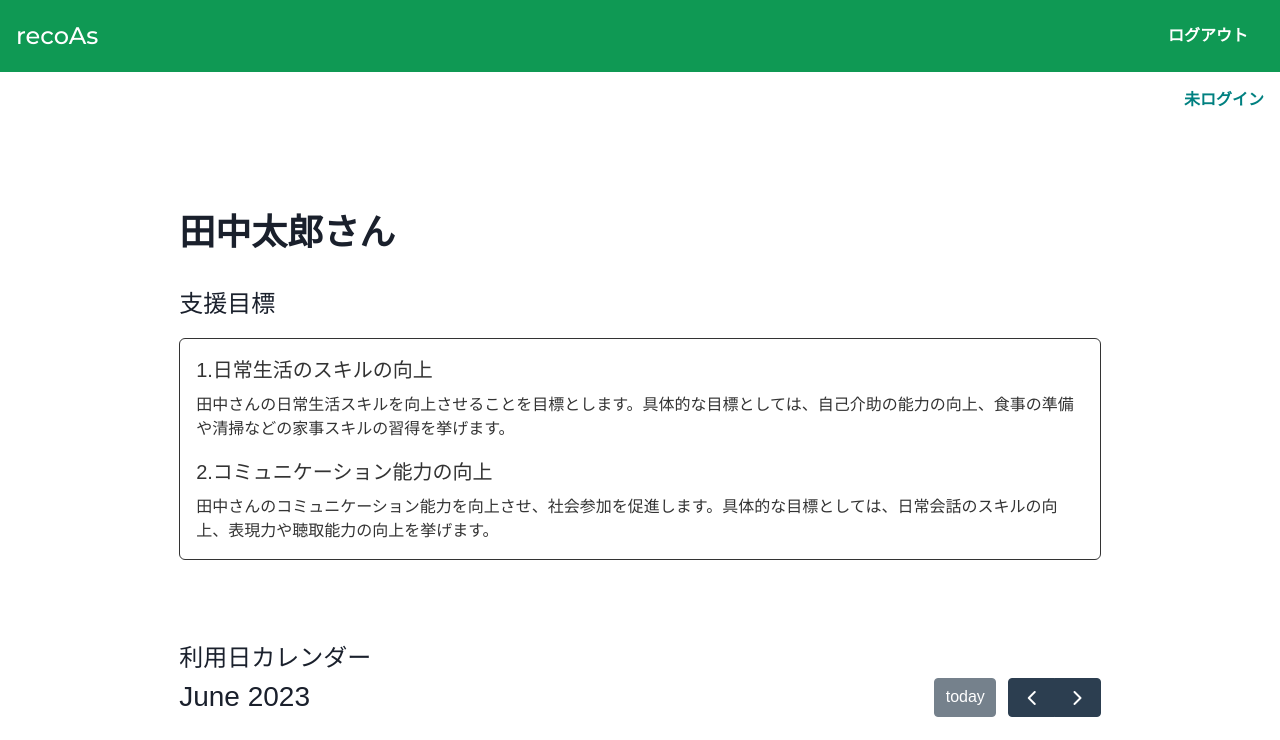
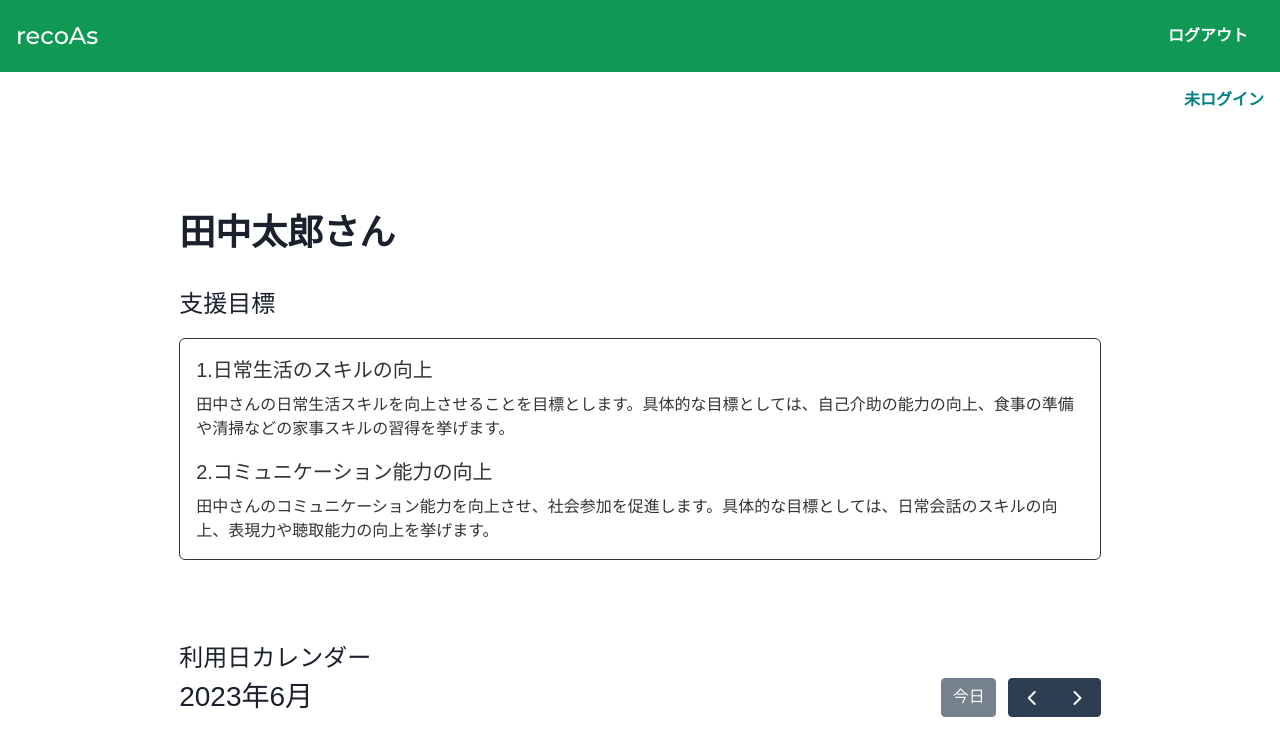
Before and after one commit to okaken2022/recoas, a Next.js app: page /customers/customer in a window 1280 px wide. Shown: the top 740 px of the page. Built offline with nearby package versions, Linux system fonts and the light colour scheme; no server answers; a web font is replaced by a local one.

Commit message:
FullCalendarの日本語表示

```diff
--- a/pages/customers/customer.tsx
+++ b/pages/customers/customer.tsx
@@ -11,6 +11,8 @@ import { useContext, useEffect, useState } from 'react';
 import axios from 'axios';
 import moment from 'moment';
 import { EventContentArg } from '@fullcalendar/core';
+import 'moment/locale/ja';
+import jaLocale from '@fullcalendar/core/locales/ja'; // 追加
 
 export default function Home() {
   {
@@ -131,6 +133,7 @@ export default function Home() {
           initialView='dayGridMonth'
           events={events}
           eventContent={renderEventContent}
+          locale={jaLocale} // FullCalendarの日本語表示
         />
       </Layout>
     </>
```
